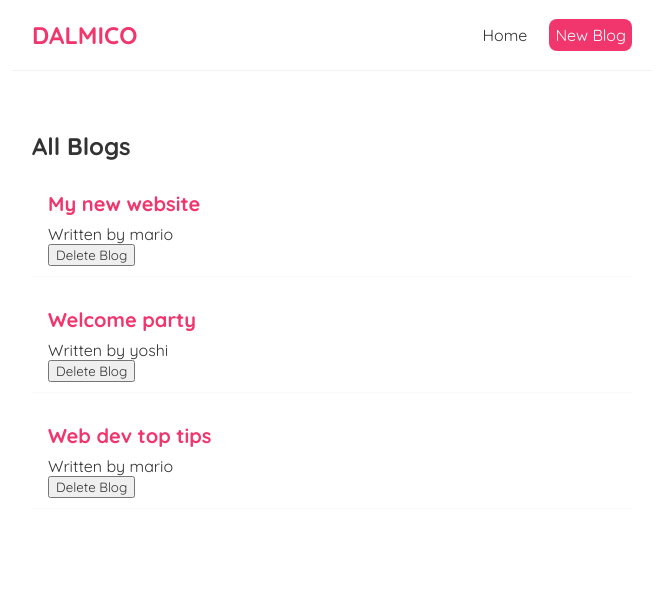
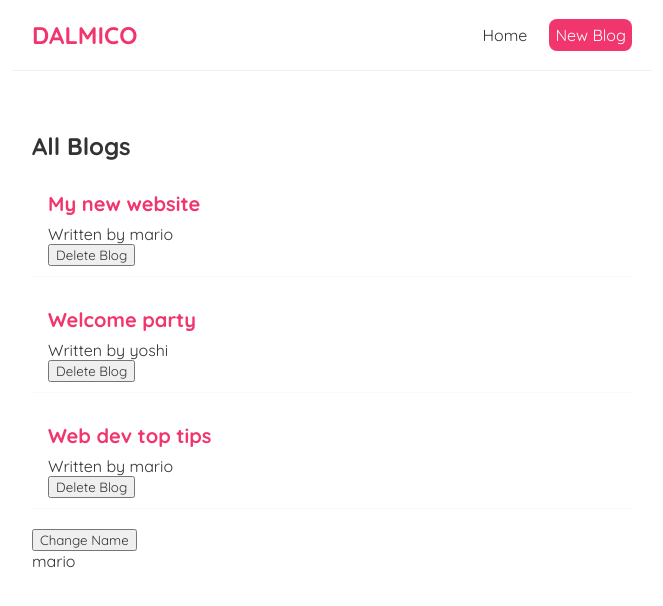
Before and after one commit to Cristhan11/masterReact, a React (Create React App) app: page / in a window 1280 px wide. Shown: the top 606 px of the page, without its empty margins (308-971 px from the left). Built offline with nearby package versions, Linux system fonts and the light colour scheme.

Commit message:
useEffect Dependencies

```diff
--- a/src/Home.js
+++ b/src/Home.js
@@ -23,12 +23,25 @@
     setBlogs(newBlogs);
   };
 
-  useEffect(() => {});
   // function that runs when the component is first rendered and whenever the blogs state changes
+  // run only when the component is first rendered
+  // useEffect(() => {
+  //   console.log("useEffect ran");
+  //   console.log(blogs);
+  // }, []);
+
+  const [name, setName] = useState("mario");
+  useEffect(() => {
+    console.log("useEffect run");
+    console.log(name);
+  }, [name]);
+  //only run when the name state changes
 
   return (
     <div className="home">
       <BlogList blogs={blogs} title="All Blogs" handleDelete={handleDelete} />
+      <button onClick={() => setName("luigi")}>Change Name</button>
+      <p>{name}</p>
     </div>
   );
 };
```
